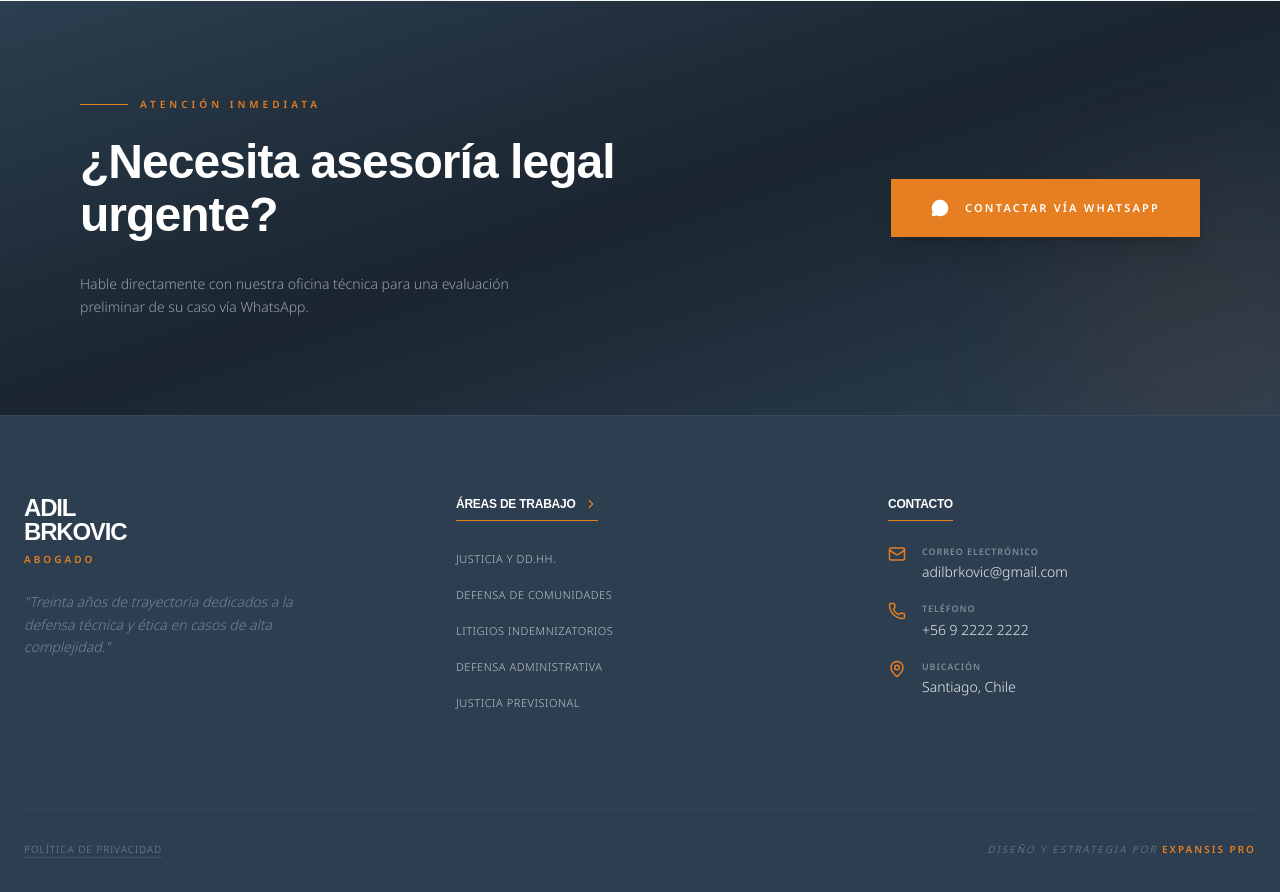
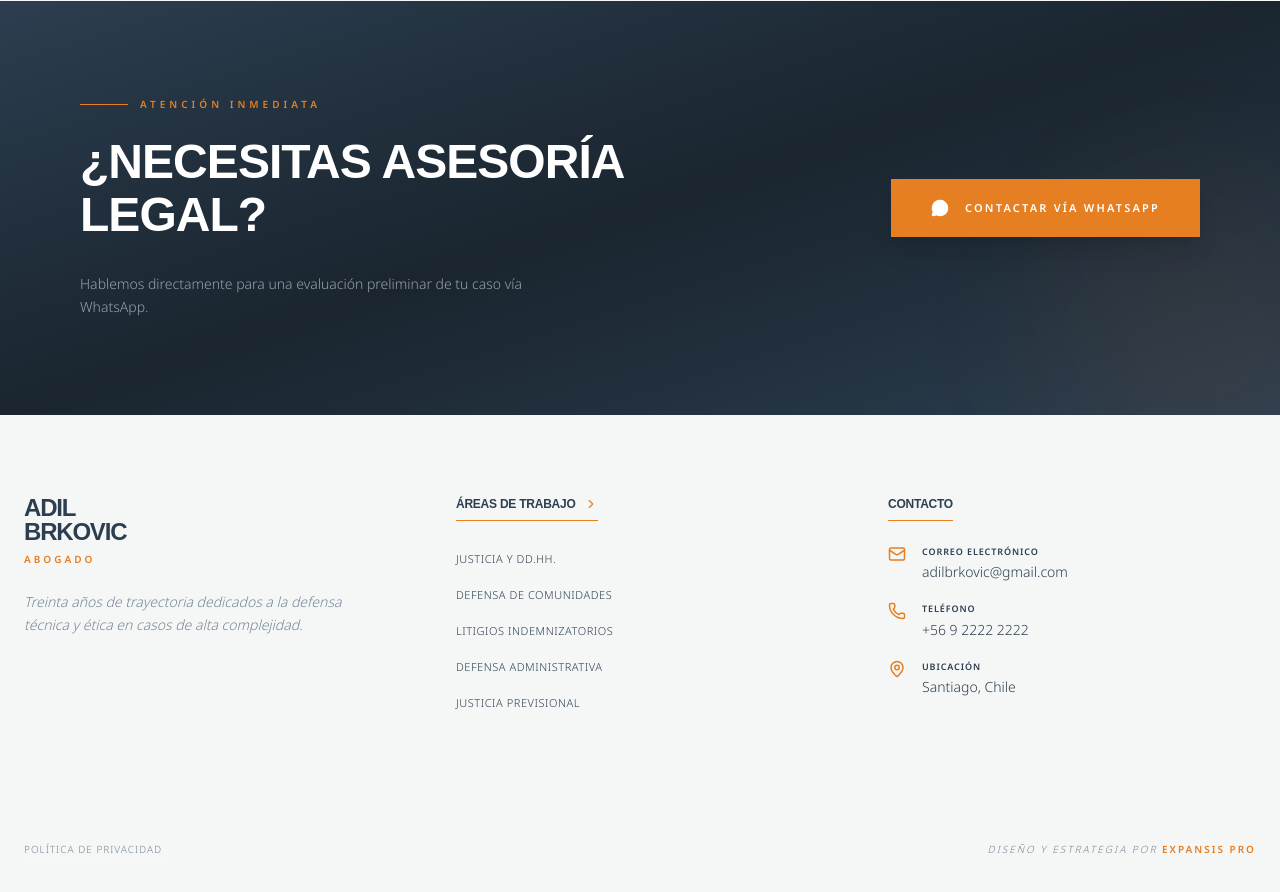
Before and after one commit to lobosgonza/web-adil-brkovic, a React (Vite) app: page /servicio/justicia-previsional in a window 1280 px wide. Shown: the part 1600-2492 px from the top of the page. Built offline with nearby package versions, Linux system fonts and the light colour scheme; a web font is replaced by a local one.

Commit message:
style: cambiar footer a fondo blanco para mejor contraste con CTA

```diff
--- a/src/components/CTASection.jsx
+++ b/src/components/CTASection.jsx
@@ -17,11 +17,9 @@ const CTASection = () => {
 						<span className='text-[#e67e22] font-bold uppercase tracking-[0.4em] text-[10px]'>Atención Inmediata</span>
 					</div>
 
-					<h2 className='font-display text-4xl md:text-5xl !text-white font-medium leading-[1.1] tracking-tighter'>¿Necesita asesoría legal urgente?</h2>
+					<h2 className='uppercase font-display text-4xl md:text-5xl !text-white font-medium leading-[1.1] tracking-tighter'>¿Necesitas asesoría legal?</h2>
 
-					<p className='mt-8 text-gray-400 font-light text-sm max-w-md leading-relaxed'>
-						Hable directamente con nuestra oficina técnica para una evaluación preliminar de su caso vía WhatsApp.
-					</p>
+					<p className='mt-8 text-gray-400 font-light text-sm max-w-md leading-relaxed'>Hablemos directamente para una evaluación preliminar de tu caso vía WhatsApp.</p>
 				</div>
 
 				<div className='flex flex-col sm:flex-row items-center gap-6'>
--- a/src/components/Footer.jsx
+++ b/src/components/Footer.jsx
@@ -13,31 +13,31 @@ const Footer = () => {
 	];
 
 	return (
-		<footer className='bg-[#2c3e50] text-white pt-20 pb-10 px-6 font-sans border-t border-white/5'>
+		<footer className='section-light pt-20 pb-10 px-6 font-sans border-t border-white/5'>
 			<div className='max-w-7xl mx-auto grid grid-cols-1 md:grid-cols-3 gap-16'>
 				{/* COLUMNA 1: IDENTIDAD PROFESIONAL */}
 				<div className='space-y-6'>
 					<div className='flex flex-col'>
-						<span className='font-display text-2xl font-semibold tracking-tighter leading-none text-white'>ADIL</span>
-						<span className='font-display text-2xl font-semibold tracking-tighter leading-none text-white'>BRKOVIC</span>
+						<span className='font-display text-2xl font-semibold tracking-tighter leading-none '>ADIL</span>
+						<span className='font-display text-2xl font-semibold tracking-tighter leading-none '>BRKOVIC</span>
 						<span className='text-[#e67e22] text-[10px] font-bold uppercase tracking-[0.3em] mt-2'>Abogado</span>
 					</div>
 					<p className='text-[#778696] text-sm font-light leading-relaxed max-w-xs italic'>
-						"Treinta años de trayectoria dedicados a la defensa técnica y ética en casos de alta complejidad."
+						Treinta años de trayectoria dedicados a la defensa técnica y ética en casos de alta complejidad.
 					</p>
 				</div>
 
 				{/* COLUMNA 2: ÁREAS DE TRABAJO (TÍTULO COMO LINK) */}
 				<div className='space-y-6'>
 					<Link to='/areas-de-trabajo' className='group flex items-center gap-2 border-b border-[#e67e22] pb-2 w-fit'>
-						<h4 className='text-white font-display font-semibold uppercase tracking-widest text-xs group-hover:text-[#e67e22] transition-colors'>Áreas de Trabajo</h4>
+						<h4 className=' font-display font-semibold uppercase tracking-widest text-xs group-hover:text-[#e67e22] transition-colors'>Áreas de Trabajo</h4>
 						<ChevronRight size={14} className='text-[#e67e22] group-hover:translate-x-1 transition-transform' />
 					</Link>
 
 					<ul className='space-y-3'>
 						{areas.map((a) => (
 							<li key={a.path}>
-								<Link to={a.path} className='text-white/70 text-[11px] hover:text-[#e67e22] transition-colors font-light uppercase tracking-wider'>
+								<Link to={a.path} className=' text-[11px] hover:text-[#e67e22] transition-colors font-light uppercase tracking-wider'>
 									{a.name}
 								</Link>
 							</li>
@@ -47,13 +47,13 @@ const Footer = () => {
 
 				{/* COLUMNA 3: CONTACTO */}
 				<div className='space-y-6'>
-					<h4 className='!text-white font-display font-semibold uppercase tracking-widest text-xs border-b border-[#e67e22] pb-2 w-fit'>Contacto</h4>
+					<h4 className='! font-display font-semibold uppercase tracking-widest text-xs border-b border-[#e67e22] pb-2 w-fit'>Contacto</h4>
 					<ul className='space-y-5'>
 						<li className='flex items-start gap-4'>
 							<Mail size={18} className='text-[#e67e22] shrink-0' />
 							<div className='flex flex-col gap-1'>
-								<span className='text-white/40 uppercase text-[9px] tracking-widest font-bold'>Correo Electrónico</span>
-								<a href='mailto:adilbrkovic@gmail.com' className='hover:text-[#e67e22] transition-colors text-sm text-white/90 font-light'>
+								<span className='uppercase text-[9px] tracking-widest font-bold'>Correo Electrónico</span>
+								<a href='mailto:adilbrkovic@gmail.com' className='hover:text-[#e67e22] transition-colors text-sm /90 font-light'>
 									adilbrkovic@gmail.com
 								</a>
 							</div>
@@ -61,15 +61,15 @@ const Footer = () => {
 						<li className='flex items-start gap-4'>
 							<Phone size={18} className='text-[#e67e22] shrink-0' />
 							<div className='flex flex-col gap-1'>
-								<span className='text-white/40 uppercase text-[9px] tracking-widest font-bold'>Teléfono</span>
-								<span className='text-sm text-white/90 font-light'>+56 9 2222 2222</span>
+								<span className='/40 uppercase text-[9px] tracking-widest font-bold'>Teléfono</span>
+								<span className='text-sm /90 font-light'>+56 9 2222 2222</span>
 							</div>
 						</li>
 						<li className='flex items-start gap-4'>
 							<MapPin size={18} className='text-[#e67e22] shrink-0' />
 							<div className='flex flex-col gap-1'>
-								<span className='text-white/40 uppercase text-[9px] tracking-widest font-bold'>Ubicación</span>
-								<span className='text-sm text-white/90 font-light'>Santiago, Chile</span>
+								<span className='/40 uppercase text-[9px] tracking-widest font-bold'>Ubicación</span>
+								<span className='text-sm /90 font-light'>Santiago, Chile</span>
 							</div>
 						</li>
 					</ul>
@@ -80,7 +80,7 @@ const Footer = () => {
 			<div className='max-w-7xl mx-auto mt-24 pt-8 border-t border-white/5 flex flex-col md:flex-row justify-between items-center gap-4 text-center md:text-left'>
 				<Link
 					to='/politica-de-privacidad'
-					className='text-[10px] text-[#778696] hover:text-white uppercase tracking-[0.1em] font-light transition-colors underline underline-offset-4 decoration-white/10'>
+					className='text-[10px] text-[#778696] hover: uppercase tracking-[0.1em] font-light transition-colors underline underline-offset-4 decoration-white/10'>
 					Política de Privacidad
 				</Link>
 				<p className='text-[10px] uppercase tracking-[0.2em] text-[#778696] font-light italic'>
--- a/src/components/HeroHome.jsx
+++ b/src/components/HeroHome.jsx
@@ -1,9 +1,9 @@
 import { Link } from 'react-router-dom';
 
 export const HeroHome = () => (
-	<section className='px-8 py-20 md:py-32 bg-white overflow-hidden'>
+	<section className='px-8 bg-white overflow-hidden'>
 		<div className='max-w-7xl mx-auto grid md:grid-cols-2 gap-12 items-center'>
-			<div>
+			<div className='py-20'>
 				<div className='w-12 h-1 bg-brand-gold mb-6'></div>
 				<h1 className='text-6xl md:text-6xl font-black text-brand-blue leading-[0.9] tracking-tighter'>
 					ADIL <br /> BRKOVIC
--- a/src/index.css
+++ b/src/index.css
@@ -120,14 +120,13 @@ h6 {
 /* 7. SECCIONES OSCURAS (FOOTER, ÁREAS, ETC.) */
 .section-dark,
 footer {
-	background-color: var(--color-brand-dark) !important;
+	background-color: var(--color-brand-dark);
 }
 
 /* Aplicación automática a títulos dentro de secciones oscuras */
 .section-dark h2,
 .section-dark h3,
-.section-dark h4,
-footer h4 {
+.section-dark h4 {
 	color: #ffffff !important;
 }
 
@@ -136,3 +135,11 @@ footer h4 {
 .section-dark span {
 	color: rgba(255, 255, 255, 0.8);
 }
+.section-light {
+	background-color: var(--color-brand-bg);
+}
+.section-light h2,
+.section-light h3,
+.section-light h4 {
+	color: var(--color-brand-dark);
+}
--- a/src/pages/Trayectoria.jsx
+++ b/src/pages/Trayectoria.jsx
@@ -86,7 +86,7 @@ Especialista en litigios indemnizatorios, su práctica combina el rigor técnico
 			</section>
 
 			{/* CTA DE CIERRE */}
-			<CTASection variant='full' />
+			{/* <CTASection variant='full' /> */}
 		</div>
 	);
 };
```
